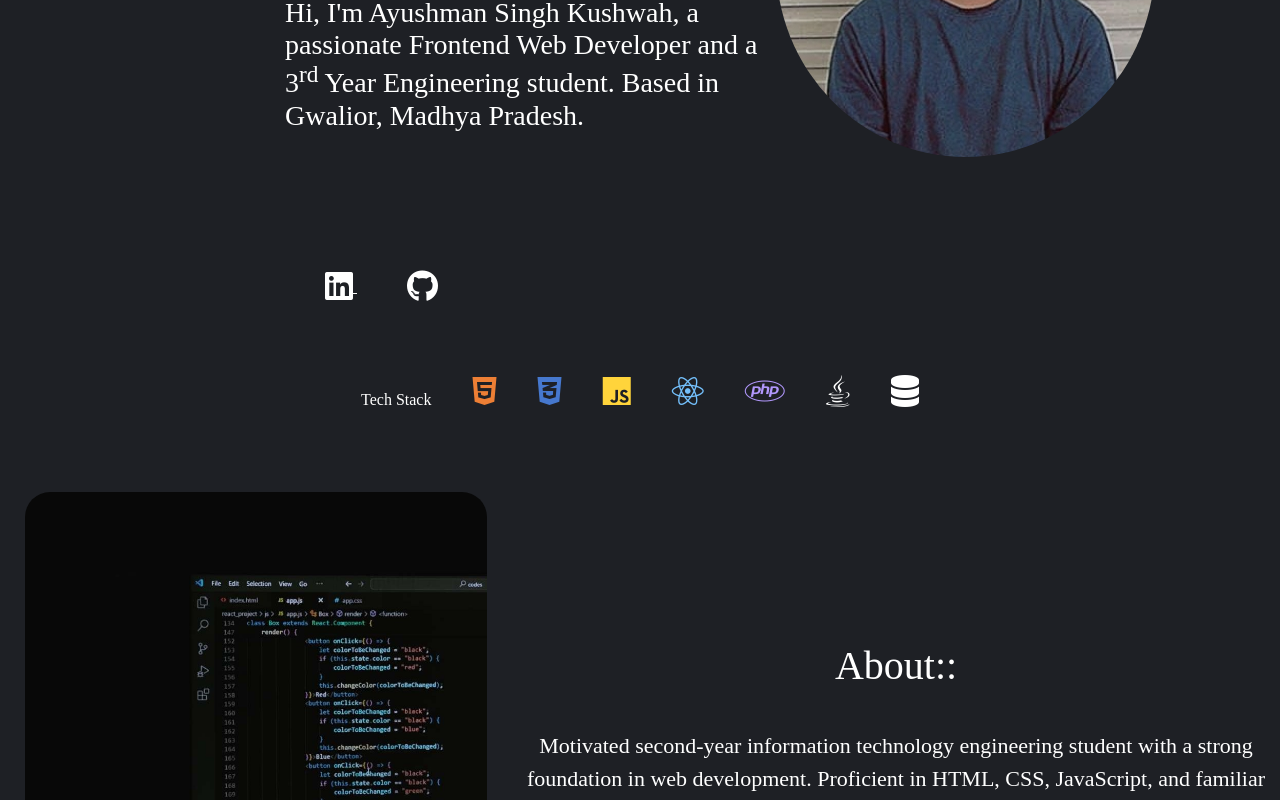
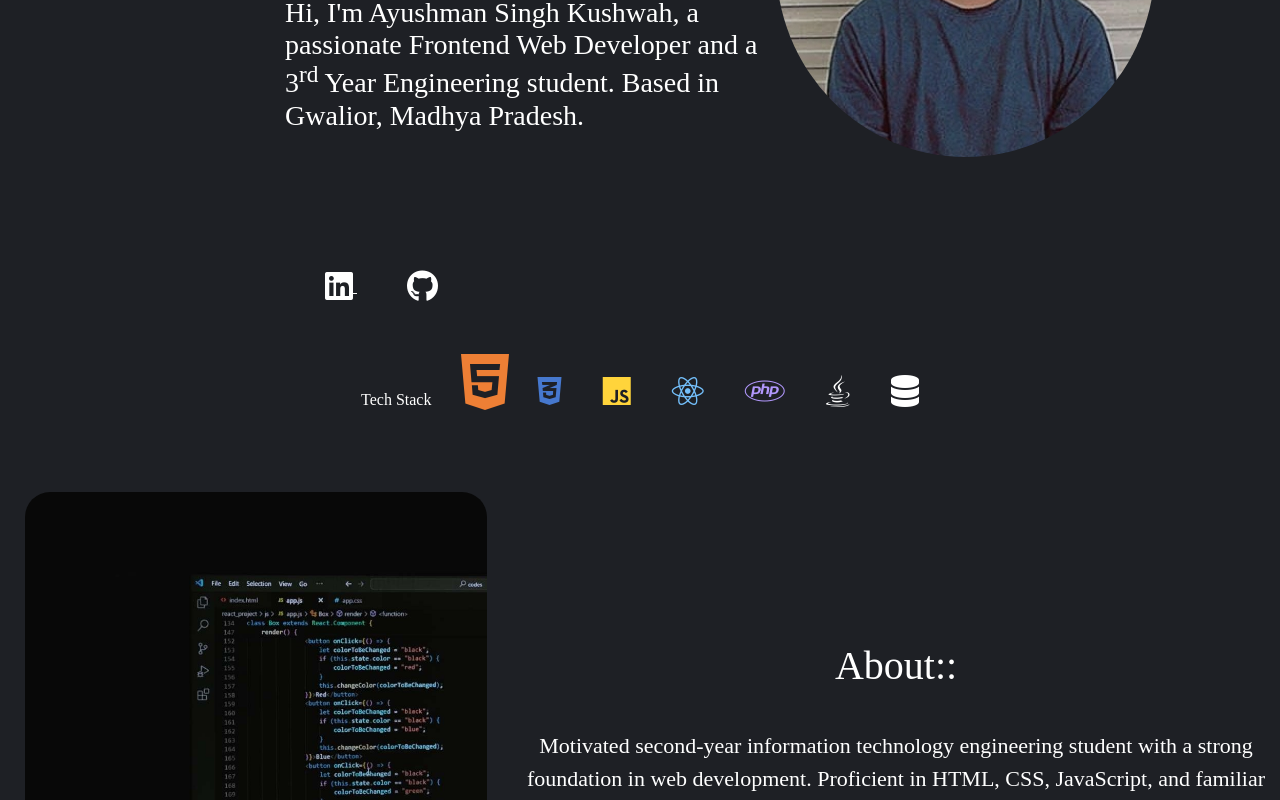
Before and after one commit to ayushmanKushwah/Portfolio-Second-year-, a plain HTML site: page index.html in a window 1280 px wide. In both pictures the pointer is over the icon 484 px from the left and 836 px from the top of the page. Shown: the part 436-1236 px from the top of the page. Drawn offline with Linux system fonts and the light colour scheme.

Commit message:
Update techStack.css
made techstack's icons scale upon hovering

```diff
--- a/css/techStack.css
+++ b/css/techStack.css
@@ -19,3 +19,12 @@
 #techStack_text {
     text-size-adjust: 20px;
 }
+
+
+#languages > i{
+    transition: all 0.5s;
+}
+
+#languages > i:hover{
+    scale: 2;
+}
```
